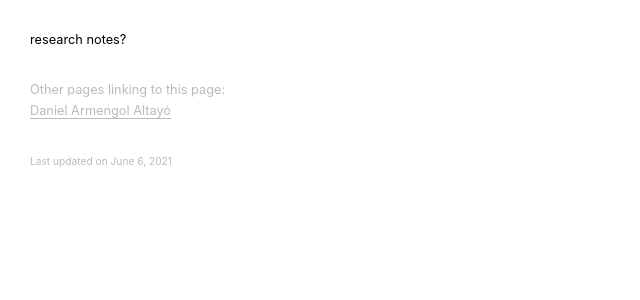
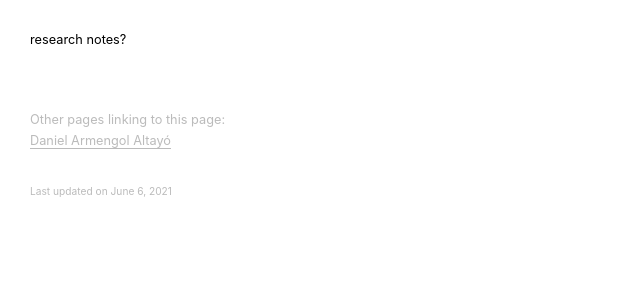
Before and after one commit to danielarmengolaltayo/public, a Jekyll site: the page built from _notes/202103120337.md, in a window 1280 px wide. Shown: the top 300 px of the page, without its empty margins (0-640 px from the left). Built offline with Jekyll 4.4.1, drawn with Linux system fonts in a browser that asks for light colours; nearby versions of some CDN libraries; library files that are not in the unit come from our copies.

Commit message:
update styles

```diff
--- a/_sass/_style.scss
+++ b/_sass/_style.scss
@@ -57,7 +57,7 @@ body {
 #left {
   // border-right: 1px solid #dadada;
   .primary, .secondary{
-    padding: 0 1rem 0 2rem;
+    padding: 2rem 1rem 0 2rem;
   }
   img {
     max-height: 65vh;
@@ -68,7 +68,7 @@ body {
   position: fixed;
   right: 0px;
   .primary, .secondary{
-    padding: 0 2rem 0 1rem;
+    padding: 2rem 2rem 0 1rem;
   }
   img {
     max-height: 35vh;
@@ -385,7 +385,7 @@ nav {
 }
 
 .primary{
-  padding-top: 2rem !important;
+  // padding-top: 2rem !important;
   // background: $color-primary-background;
 }
 
@@ -452,3 +452,41 @@ nav {
   // filter: blur(0);
   image-rendering: auto;
 }
+
+
+/* media query breaking points via https://gist.github.com/gokulkrishh/242e68d1ee94ad05f488 */
+
+@media (min-width: 481px) and (max-width: 767px) {
+
+
+}
+
+@media (min-width: 320px) and (max-width: 480px) {
+  body {
+    font-size: 1rem;
+  }
+
+  #right, #line-container {
+    display: none;
+  }
+
+  #left {
+    width: 100%;
+    .primary, .secondary {
+      padding: 1rem 1rem 0 1rem;
+    }
+    img {
+      max-height: initial;
+    }
+  }
+
+}
+
+@media screen and (orientation: portrait) {
+
+
+}
+
+@media screen and (orientation: landscape) {
+
+}
```
